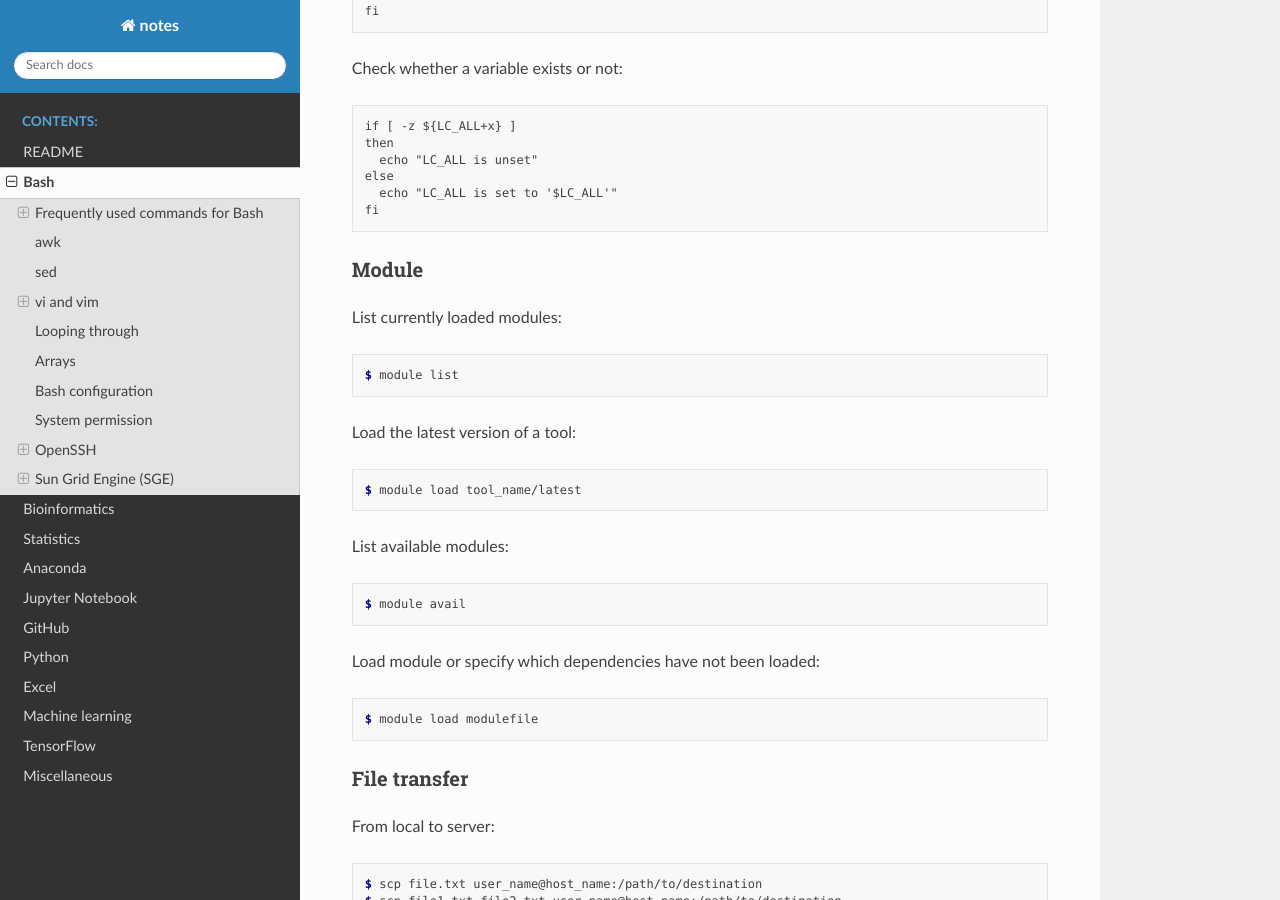
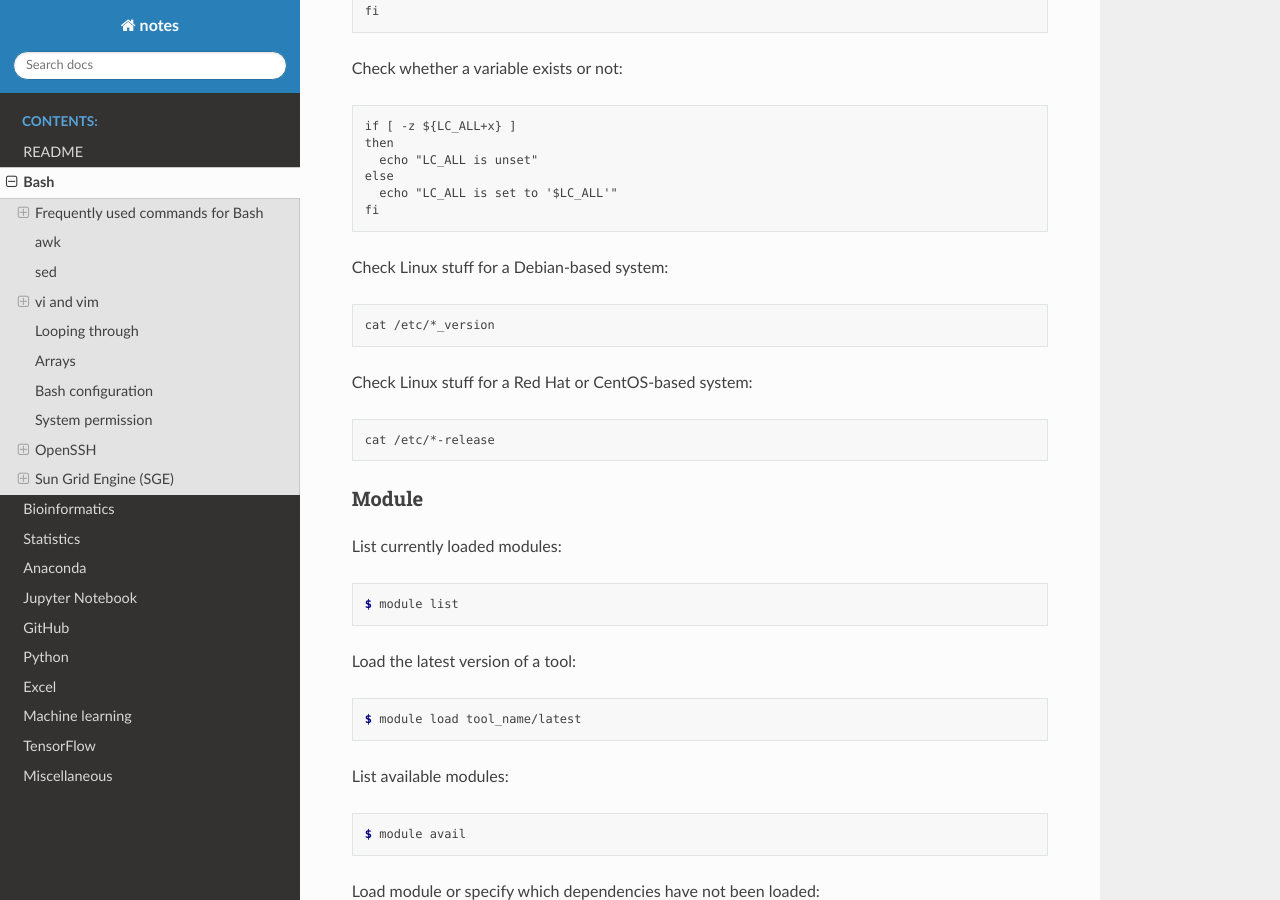
Before and after one commit to sbslee/notes, a Sphinx documentation site: the page built from docs/bash.rst, in a window 1280 px wide and 900 px high, scrolled down 2824 px. Built offline with Sphinx 7.4.7 and the Read the Docs theme 2.0.0, drawn with Linux system fonts in a browser that asks for light colours.

Commit message:
Update bash.rst

```diff
--- a/docs/bash.rst
+++ b/docs/bash.rst
@@ -155,6 +155,18 @@ Check whether a variable exists or not:
     else
       echo "LC_ALL is set to '$LC_ALL'"
     fi
+
+Check Linux stuff for a Debian-based system:
+
+.. code-block:: text
+
+    cat /etc/*_version
+
+Check Linux stuff for a Red Hat or CentOS-based system:
+
+.. code-block:: text
+
+    cat /etc/*-release
 
 Module
 ------
```
